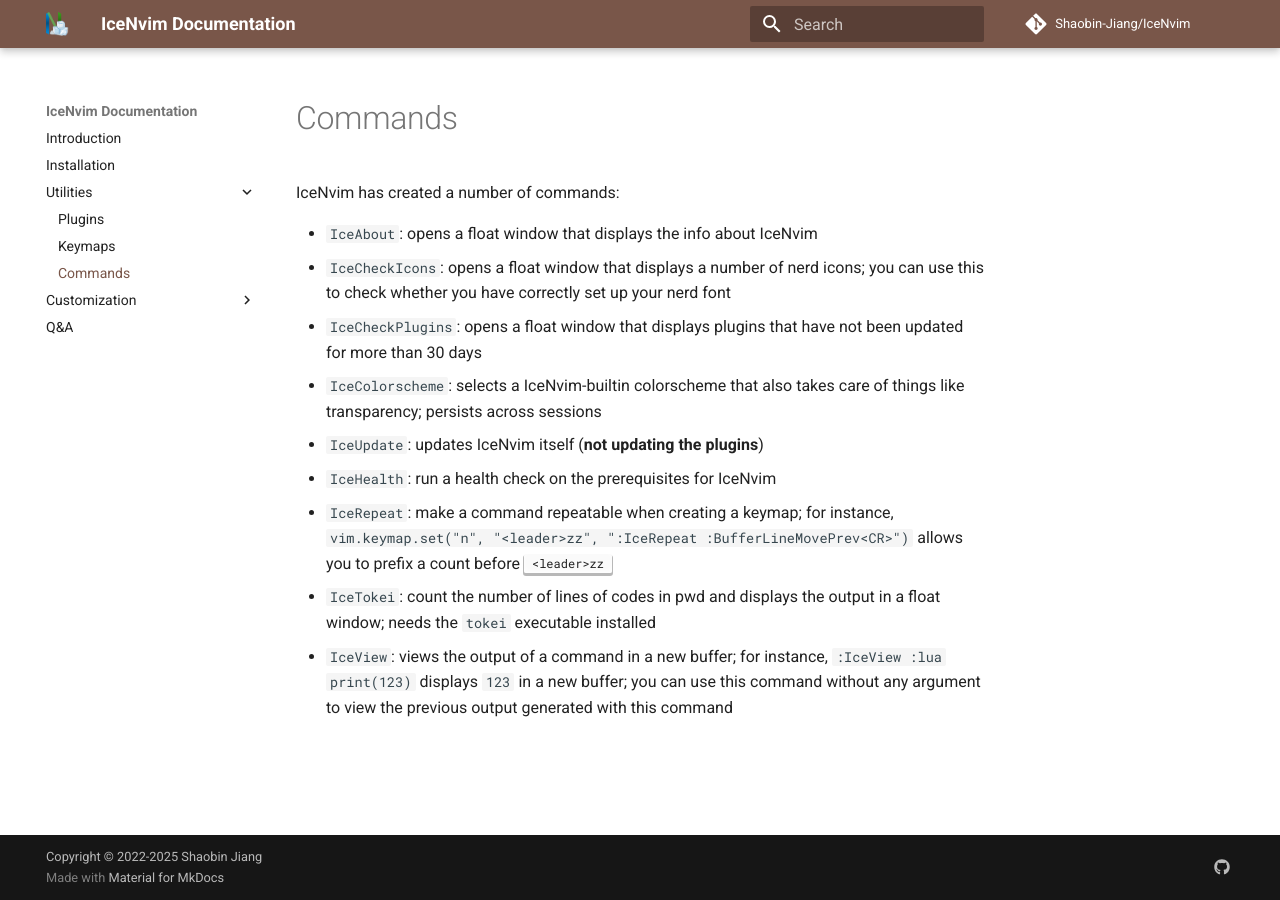
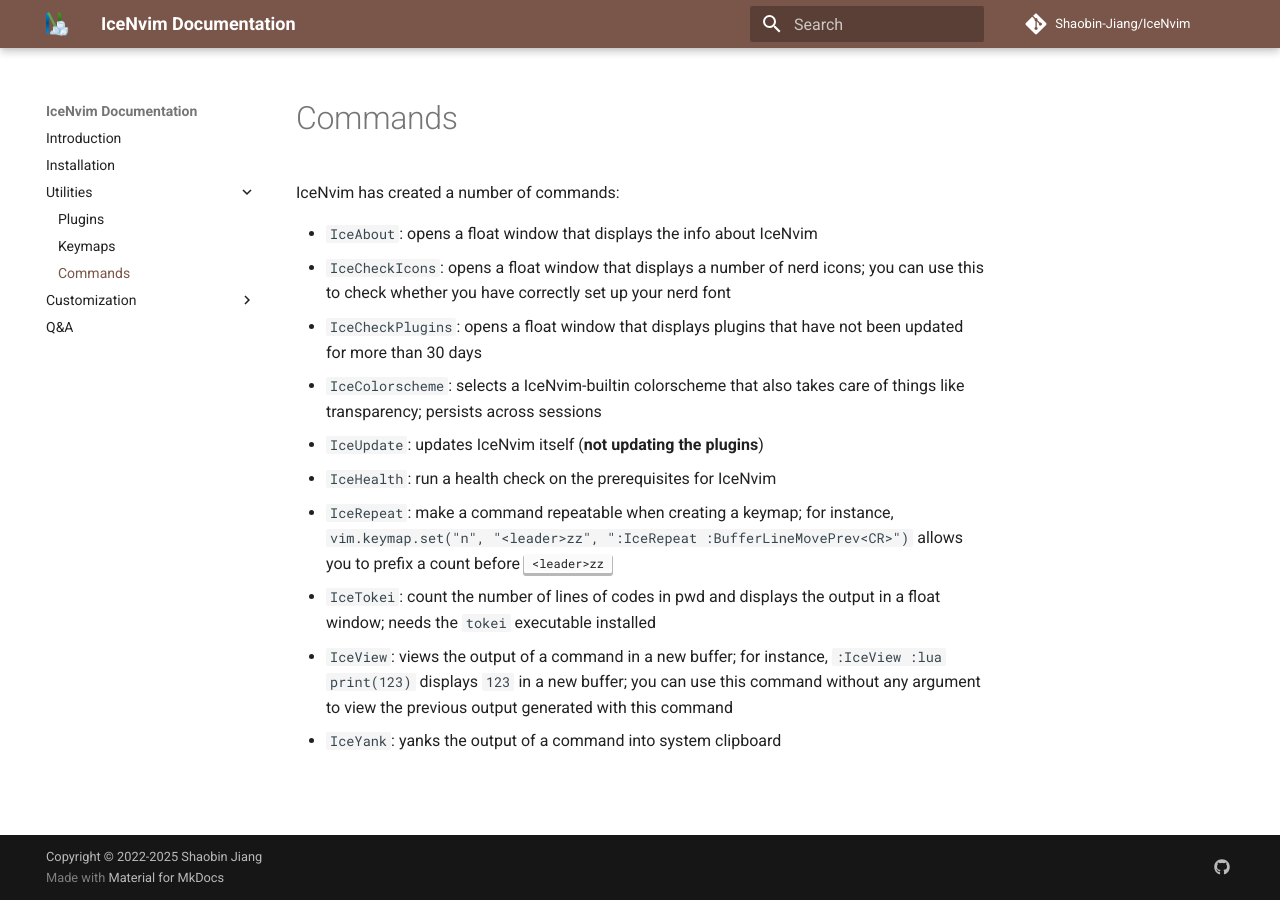
Before and after one commit to Shaobin-Jiang/ice-nvim-doc, an MkDocs documentation site: the page built from docs/utilities/commands.md, in a window 1280 px wide. Built offline with MkDocs 1.6.1 and Material for MkDocs 9.7.7, drawn with Linux system fonts in a browser that asks for light colours; comment, search, counter and statistics services are not loaded.

Commit message:
update doc on IceYank command

```diff
--- a/docs/utilities/commands.md
+++ b/docs/utilities/commands.md
@@ -9,3 +9,4 @@
 - `IceRepeat`: make a command repeatable when creating a keymap; for instance, `vim.keymap.set("n", "<leader>zz", ":IceRepeat :BufferLineMovePrev<CR>")` allows you to prefix a count before <kbd>&lt;leader&gt;zz</kbd>
 - `IceTokei`: count the number of lines of codes in pwd and displays the output in a float window; needs the `tokei` executable installed
 - `IceView`: views the output of a command in a new buffer; for instance, `:IceView :lua print(123)` displays `123` in a new buffer; you can use this command without any argument to view the previous output generated with this command
+- `IceYank`: yanks the output of a command into system clipboard
```
